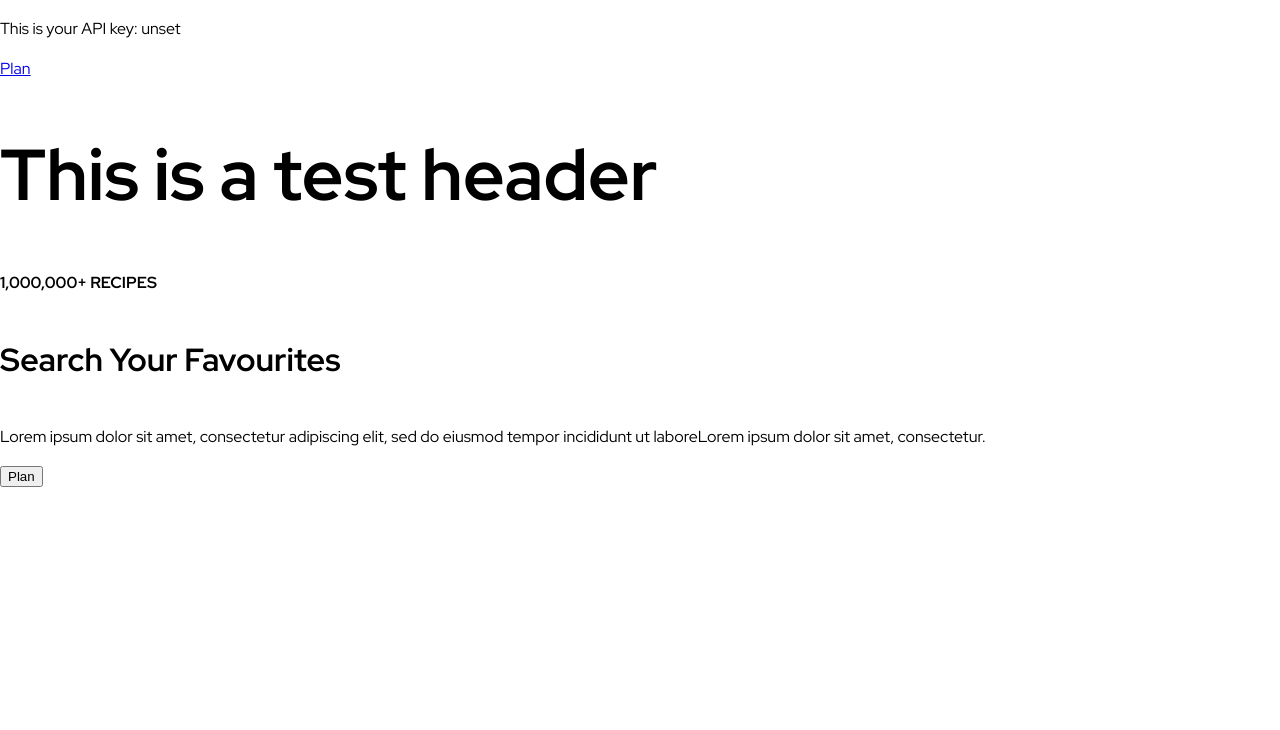
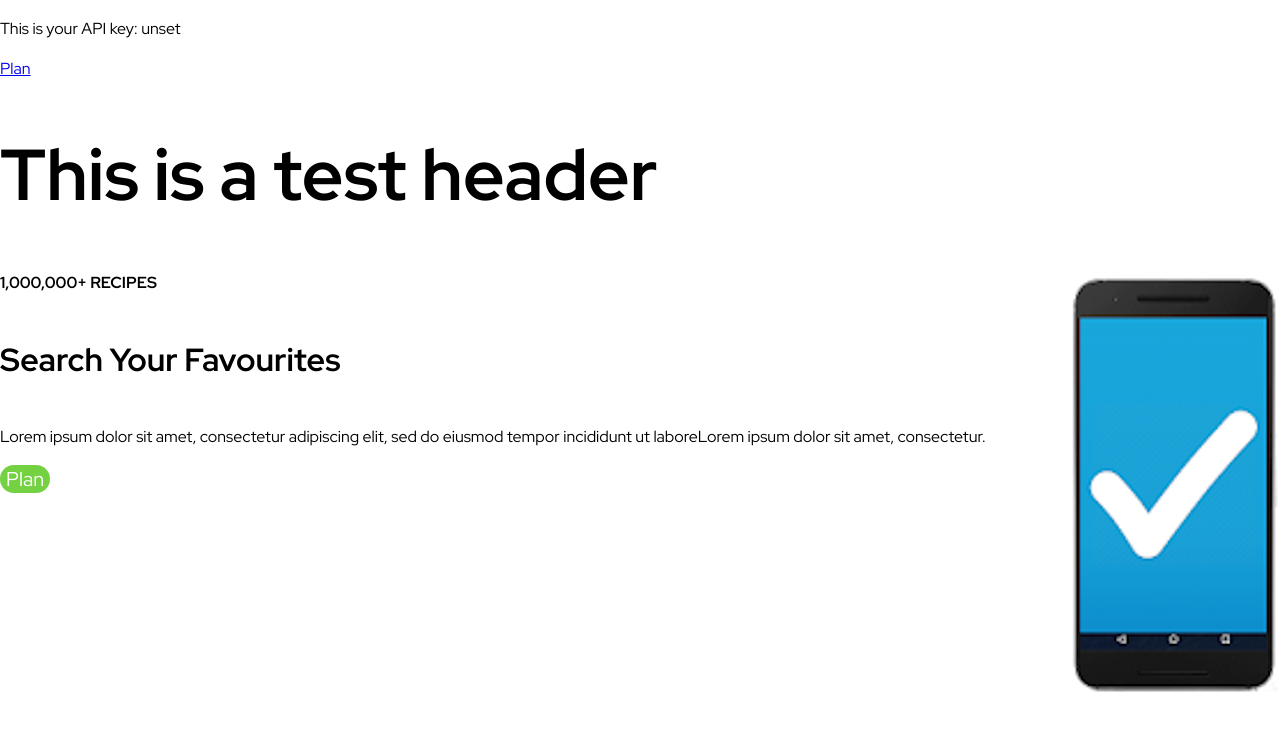
Before and after one commit to mkevinq/mealprep, a React (Create React App) app: page / in a window 1280 px wide. Shown: the top 730 px of the page. Built offline with nearby package versions, Linux system fonts and the light colour scheme; no server answers.

Commit message:
Moved assets folder (react only accesses within src), and did some work on highlight (css and html)

```diff
--- a/src/App.jsx
+++ b/src/App.jsx
@@ -4,6 +4,7 @@ import {
   Route,
   Link
 } from "react-router-dom";
+import placeholder from "./assets/placeholder_phone.png";
 
 function App() {
   return (
@@ -26,7 +27,7 @@ function App() {
 
           <div>
             <h1>This is a test header</h1>
-            <Highlight></Highlight>
+            <Highlight />
           </div>
 
         </Route>
@@ -37,7 +38,8 @@ function App() {
 
 function Highlight() {
   return (
-    <div>
+    <div class="highlight">
+      <img id="right" src={placeholder} alt="Phone" width="214" height="430"/>
       <p id="hard">
         1,000,000+ RECIPES
       </p>
@@ -47,7 +49,7 @@ function Highlight() {
       <p id="soft">
         Lorem ipsum dolor sit amet, consectetur adipiscing elit, sed do eiusmod tempor incididunt ut laboreLorem ipsum dolor sit amet, consectetur.
       </p>
-      <button>
+      <button id="green">
         Plan
       </button>
     </div>
--- a/src/index.css
+++ b/src/index.css
@@ -44,12 +44,40 @@ p {
   line-height: 160%;
 }
 
+/*Variations on the p syle with different font weights*/
 #hard {
   font-weight: 700;
 }
 
 #soft {
   font-weight: 400;
+}
+
+button {
+  border-radius: 100px;
+  margin: 0;
+  font-family: 'Red Hat Display', -apple-system, BlinkMacSystemFont, 'Segoe UI',
+    'Roboto', 'Oxygen', 'Ubuntu', 'Cantarell', 'Fira Sans', 'Droid Sans',
+    'Helvetica Neue', sans-serif;
+  -webkit-font-smoothing: antialiased;
+  -moz-osx-font-smoothing: grayscale;
+  font-size: 20px;
+}
+
+/*Variations on the button style*/
+#green {
+  border: none;
+  background-color: #74D142;
+  color: #FFFFFF;
+}
+
+/*Positioning for images in the two "highlight" boxes*/
+#left {
+  float: left;
+}
+
+#right {
+  float: right;
 }
 
 body {
```
Also changed, not shown: assets/placeholder_phone.png (deleted), src/assets/placeholder_phone.png (added).
